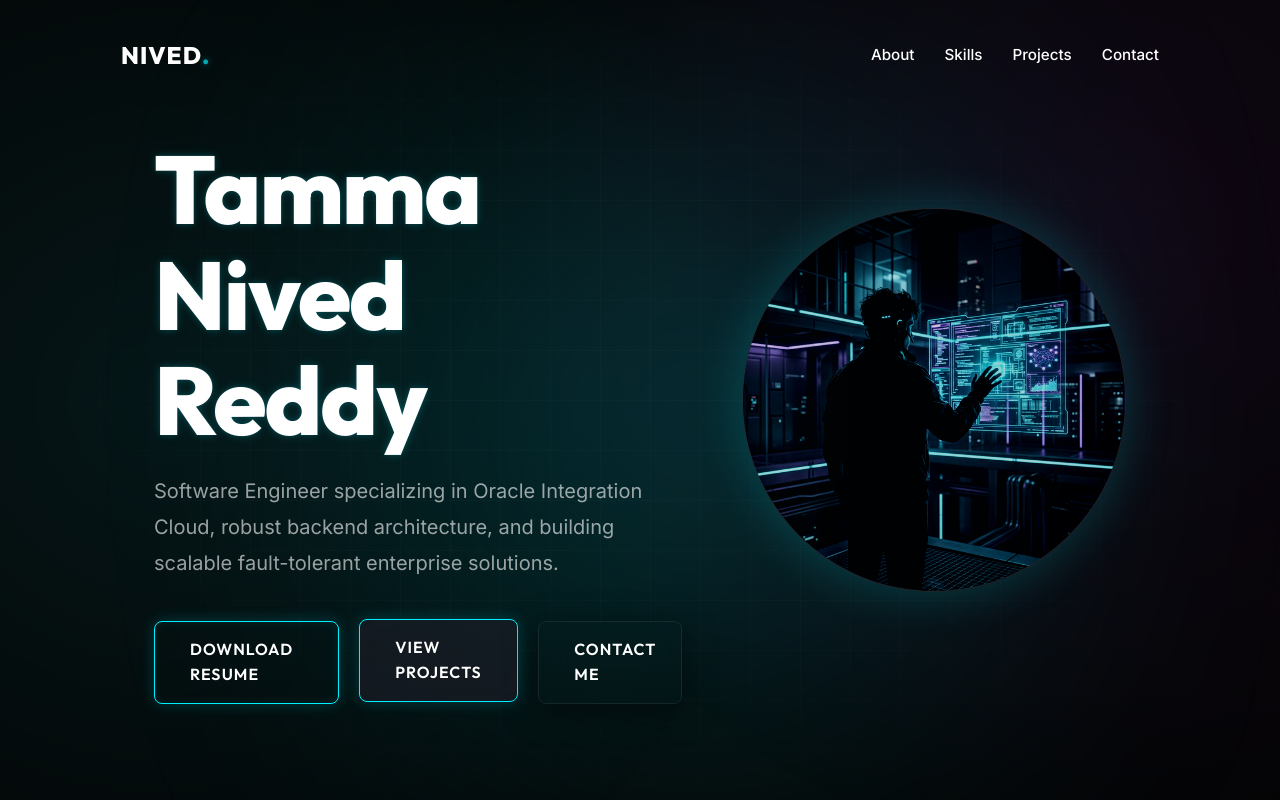
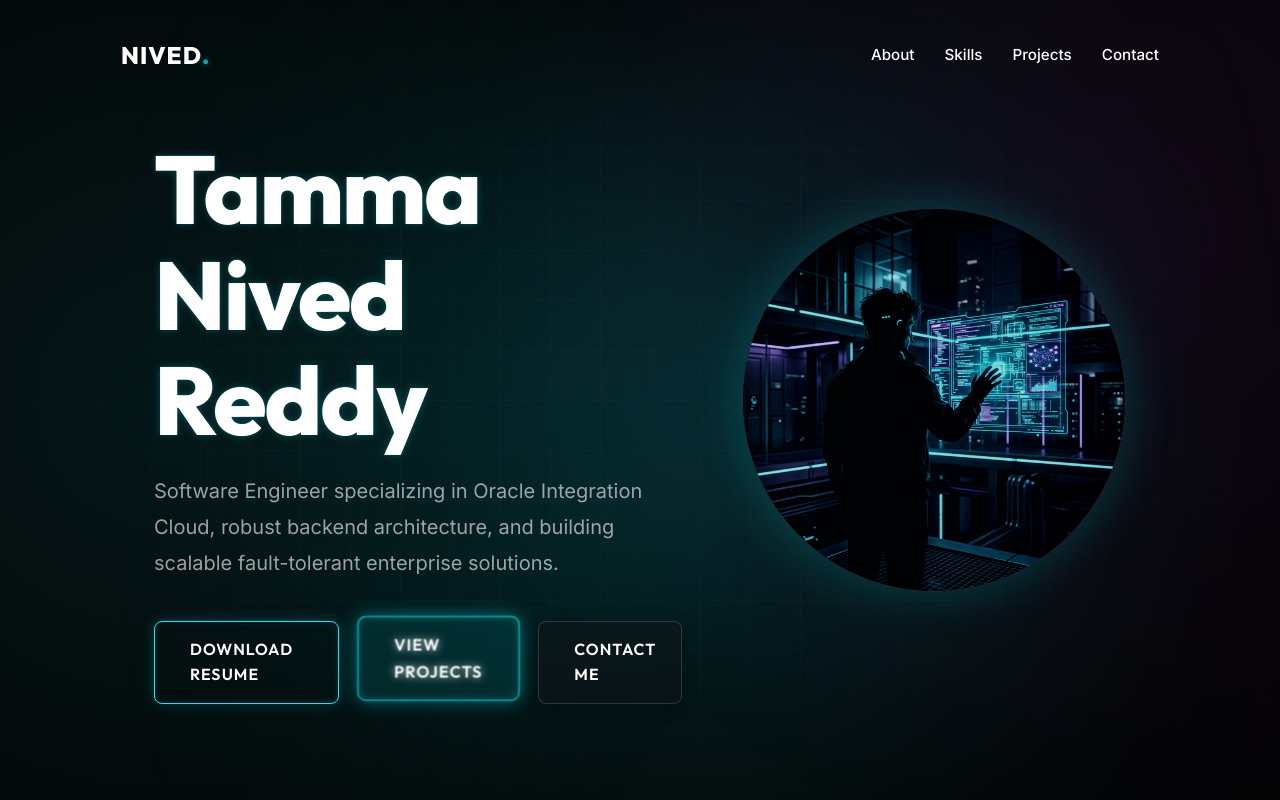
Before and after one commit to Nivedreddy6/Portfolio, a React (Vite) app: page / in a window 1280 px wide. In both pictures the pointer is over the link "VIEW PROJECTS". Shown: the top 800 px of the page. Built offline with nearby package versions, Linux system fonts and the light colour scheme.

Commit message:
index.css

```diff
--- a/src/index.css
+++ b/src/index.css
@@ -427,14 +427,21 @@ nav a.active::after {
 }
 
 .btn-outline.glass-panel {
-  border: 1px solid var(--glass-border);
+  background: var(--glass-bg);
+  border: 1px solid rgba(255, 255, 255, 0.15);
+  backdrop-filter: blur(10px);
+  -webkit-backdrop-filter: blur(10px);
+  box-shadow: 0 4px 15px rgba(0, 0, 0, 0.3);
+  transition: all 0.4s ease;
 }
 
 .btn-outline.glass-panel:hover {
+  background: rgba(0, 240, 255, 0.1);
   border-color: var(--accent-cyan);
-  background: var(--glass-hover);
-  box-shadow: 0 0 15px rgba(0, 240, 255, 0.2);
-  transform: translateY(-2px);
+  box-shadow: 0 0 20px rgba(0, 240, 255, 0.4), inset 0 0 10px rgba(0, 240, 255, 0.2);
+  transform: translateY(-4px) scale(1.02);
+  color: #fff;
+  text-shadow: 0 0 8px rgba(255, 255, 255, 0.8);
 }
 
 /* ================= ABOUT ================= */
```
